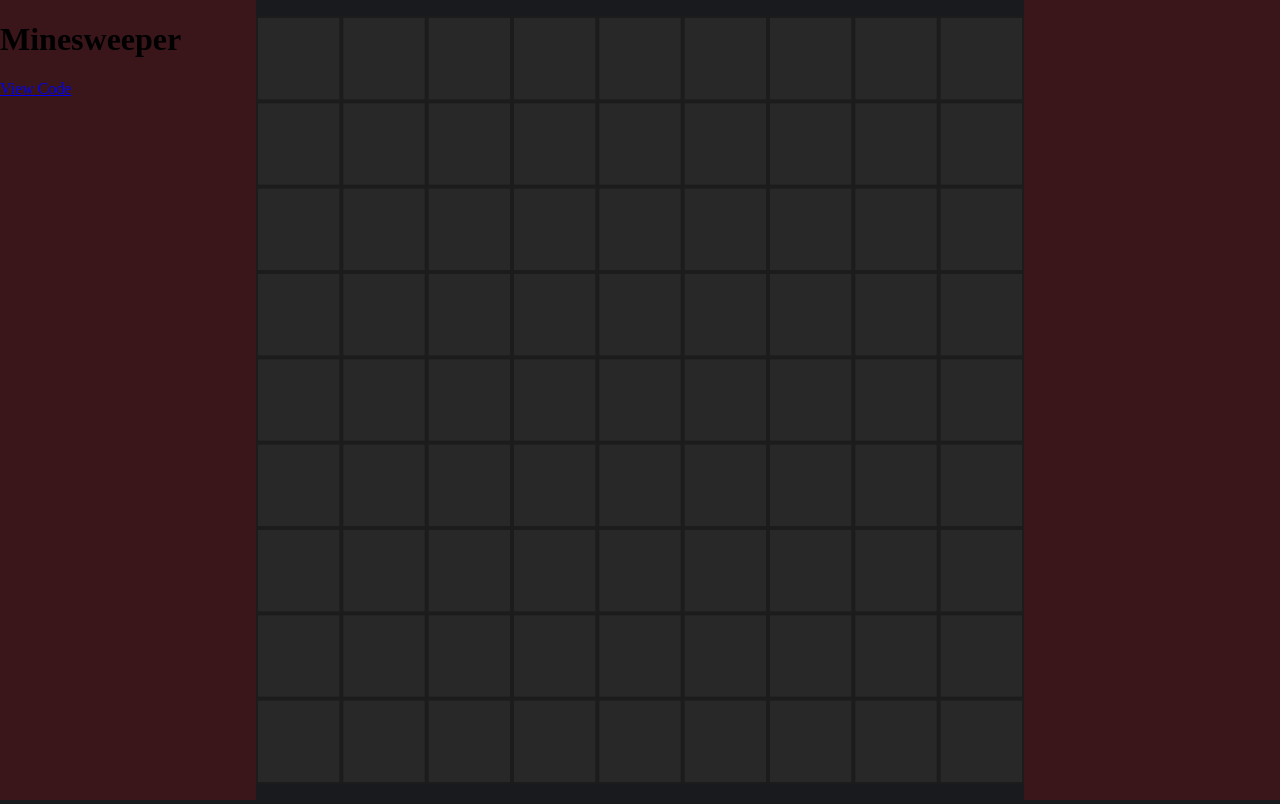
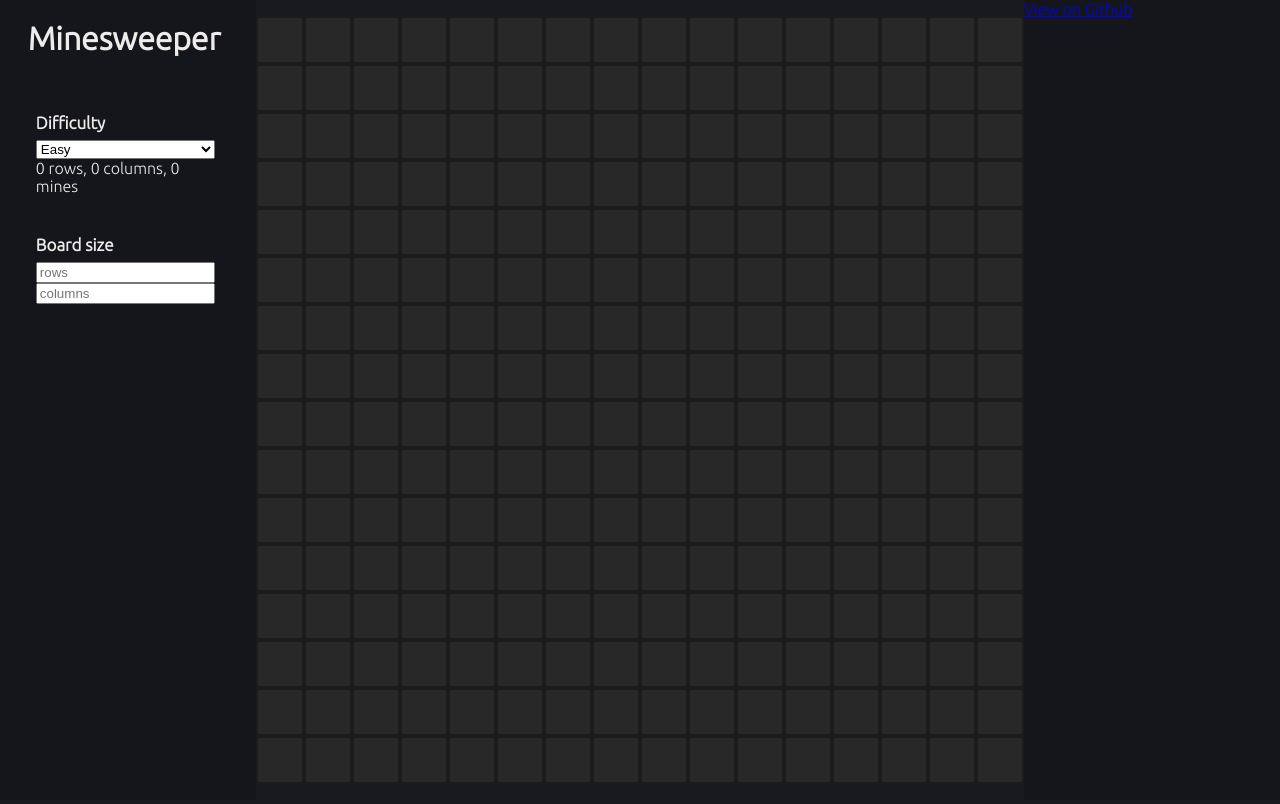
Before and after one commit to Thatguyjs/Minesweeper, a plain HTML site: page src/index.html in a window 1280 px wide. Drawn offline with Linux system fonts and the light colour scheme.

Commit message:
Add a game event system, fix a flag counting bug, work on UI

```diff
--- a/src/game/board.mjs
+++ b/src/game/board.mjs
@@ -157,8 +157,10 @@ class GameBoard {
 				if(search_tile.state === TileState.Visible)
 					continue;
 
-				if(search_tile.state === TileState.Flagged)
+				if(search_tile.state === TileState.Flagged) {
 					search_tile.flag();
+					this.#tiles_flagged--;
+				}
 				if(search_tile.reveal())
 					this.#tiles_visible++;
 
--- a/src/game/game.mjs
+++ b/src/game/game.mjs
@@ -60,8 +60,11 @@ const Game = {
 	init(canvas, context, options) {
 		this.canvas = canvas;
 		this.context = context;
+		this.reset(options);
+	},
 
-		this.difficulty = options?.difficulty ?? Difficulty.Easy;
+	reset(options) {
+		this.difficulty = options?.difficulty ?? Difficulty.Medium;
 		this.board = new GameBoard(this.canvas, ...Difficulty.board_size(this.difficulty));
 		this.resize_canvas();
 
@@ -87,13 +90,19 @@ const Game = {
 
 	event_callback(event) {
 		if(event === GameEvent.Lose) {
-			console.log("player lost!");
+			this.dispatch('lose');
 			this.state = GameState.Lose;
 		}
 		else {
-			console.log("player won!");
+			this.dispatch('win');
 			this.state = GameState.Win;
 		}
+	},
+
+	dispatch(event_name, event_data=null) {
+		window.dispatchEvent(new CustomEvent(`game:${event_name}`, {
+			detail: event_data
+		}));
 	},
 
 	render() {
--- a/src/index.html
+++ b/src/index.html
@@ -10,18 +10,43 @@
 		<div class="section" id="left-section">
 			<header>
 				<h1>Minesweeper</h1>
-				<a href="https://github.com/Thatguyjs/Minesweeper" target="_blank" rel="noreferrer">View Code</a>
+				<span>v.0.1.0<span>
 			</header>
 
-			<div id="timer">
-				<span></span>
+			<div id="options">
+				<!-- <h2>Options</h2> -->
+
+				<div>
+					<h3>Difficulty</h3>
+					<select id="option:difficulty">
+						<option value="easy">Easy</option>
+						<option value="medium">Medium</option>
+						<option value="hard">Hard</option>
+					</select>
+					<span>
+						<span id="display:difficulty-rows">0</span> rows,
+						<span id="display:difficulty-cols">0</span> columns,
+						<span id="display:difficulty-mines">0</span> mines
+					</span>
+				</div>
+
+				<div>
+					<h3>Board size</h3>
+					<input type="number" id="option:board-rows" placeholder="rows">
+					<input type="number" id="option:board-cols" placeholder="columns">
+				</div>
 			</div>
 		</div>
 		<div class="section" id="game-section">
 			<canvas id="canvas">Your browser doesn't support the HTML5 canvas!</canvas>
 		</div>
 		<div class="section" id="right-section">
+			<a href="https://github.com/Thatguyjs/Minesweeper" target="_blank" rel="noreferrer">View on Github</a>
 
+			<div id="timer">
+				<span id="timer-min"></span>
+				<span id="timer-sec"></span>
+			</div>
 		</div>
 
 		<script type="module" src="main.mjs"></script>
--- a/src/main.mjs
+++ b/src/main.mjs
@@ -25,6 +25,16 @@ canvas.addEventListener('contextmenu', (ev) => {
 	return false;
 });
 
+
+window.addEventListener('game:lose', () => {
+	console.log("Game lost!");
+});
+
+window.addEventListener('game:win', () => {
+	console.log("Game won!");
+});
+
+
 window.addEventListener('resize', () => {
 	Game.resize_canvas();
 	Game.render();
--- a/src/style.css
+++ b/src/style.css
@@ -1,3 +1,9 @@
+@font-face {
+	font-family: "Ubuntu";
+	src: url("fonts/Ubuntu/Ubuntu-Light.ttf");
+}
+
+
 body {
 	display: flex;
 	flex-direction: row;
@@ -6,26 +12,88 @@ body {
 	width: 100vw;
 	height: 100vh;
 
+	font-family: "Ubuntu";
 	background: #181a1e;
 }
 
-.section {
+.section:not(#game-section) {
 	flex: 1;
+	background: #15161b;
 }
 
+
 #left-section {
-	background: rgba(255, 0, 0, 0.15);
+	display: flex;
+	flex-direction: column;
+
+	color: #eeebea;
 }
+
+header {
+	display: flex;
+	justify-content: center;
+	align-items: baseline;
+
+	padding: 20px 0 28px 0;
+	min-width: 240px;
+}
+
+header h1 {
+	margin: 0 8px 0 0;
+}
+
+header span {
+	display: block;
+
+	color: #aaa;
+	font-size: 16px;
+}
+
+@media screen and (max-width: 1450px) {
+	header span {
+		display: none;
+	}
+}
+
+
+#options {
+	display: flex;
+	flex-direction: column;
+	align-items: center;
+
+	margin: 20px 16% 0 14%;
+}
+
+#options h2 {
+	margin: 8px 0 0 16px;
+}
+
+#options > div {
+	display: flex;
+	flex-direction: column;
+
+	width: 100%;
+
+	margin-bottom: 24px;
+	padding: 8px 0;
+}
+
+#options > div > h3 {
+	margin: 0 0 8px 0;
+	font-size: 17px;
+}
+
 
 #game-section {
 	flex: 3;
-}
-
-#right-section {
-	background: rgba(255, 0, 0, 0.15);
 }
 
 canvas {
 	width: 100%;
 	height: 100%;
 }
+
+
+#right-section {
+	/* TODO */
+}
```
Also changed, not shown: src/fonts/Ubuntu/UFL.txt (added), src/fonts/Ubuntu/Ubuntu-Light.ttf (added).
